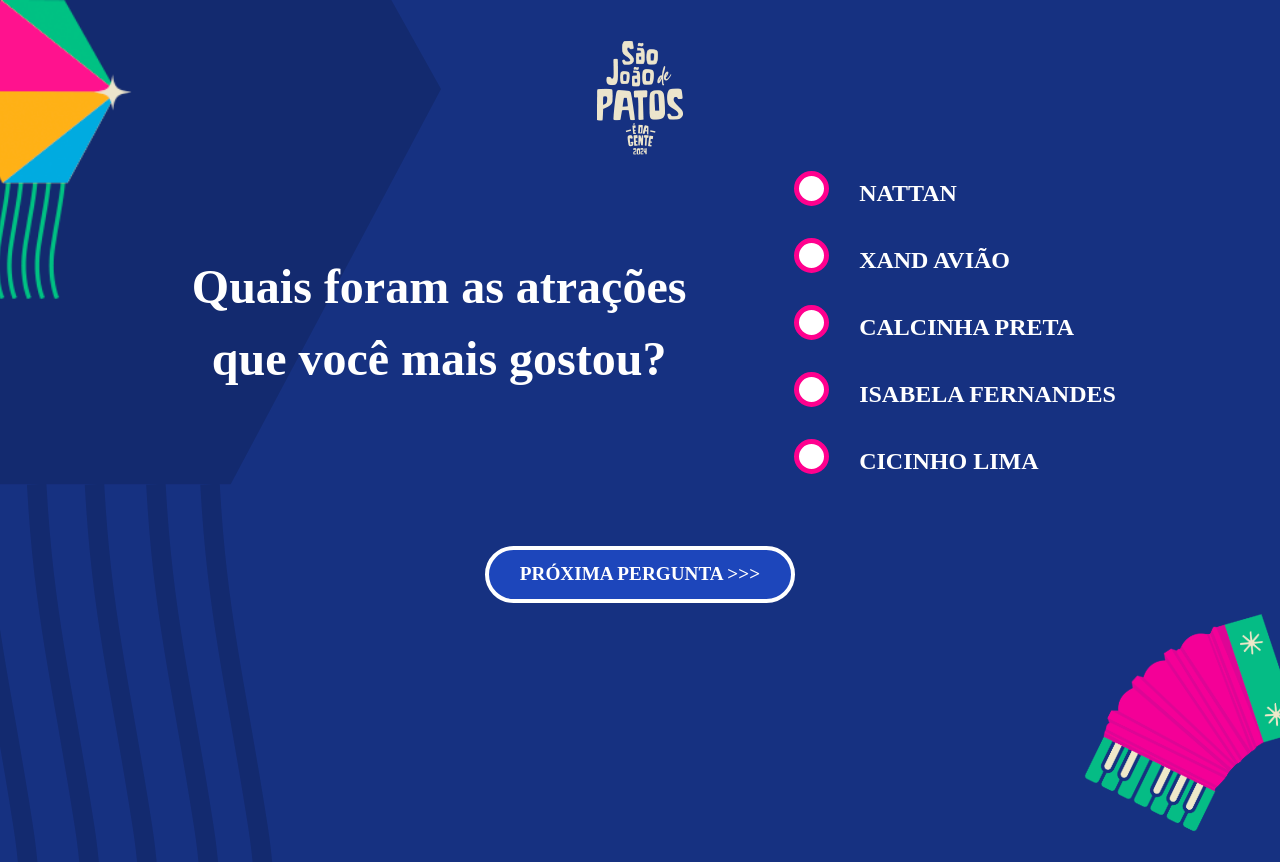
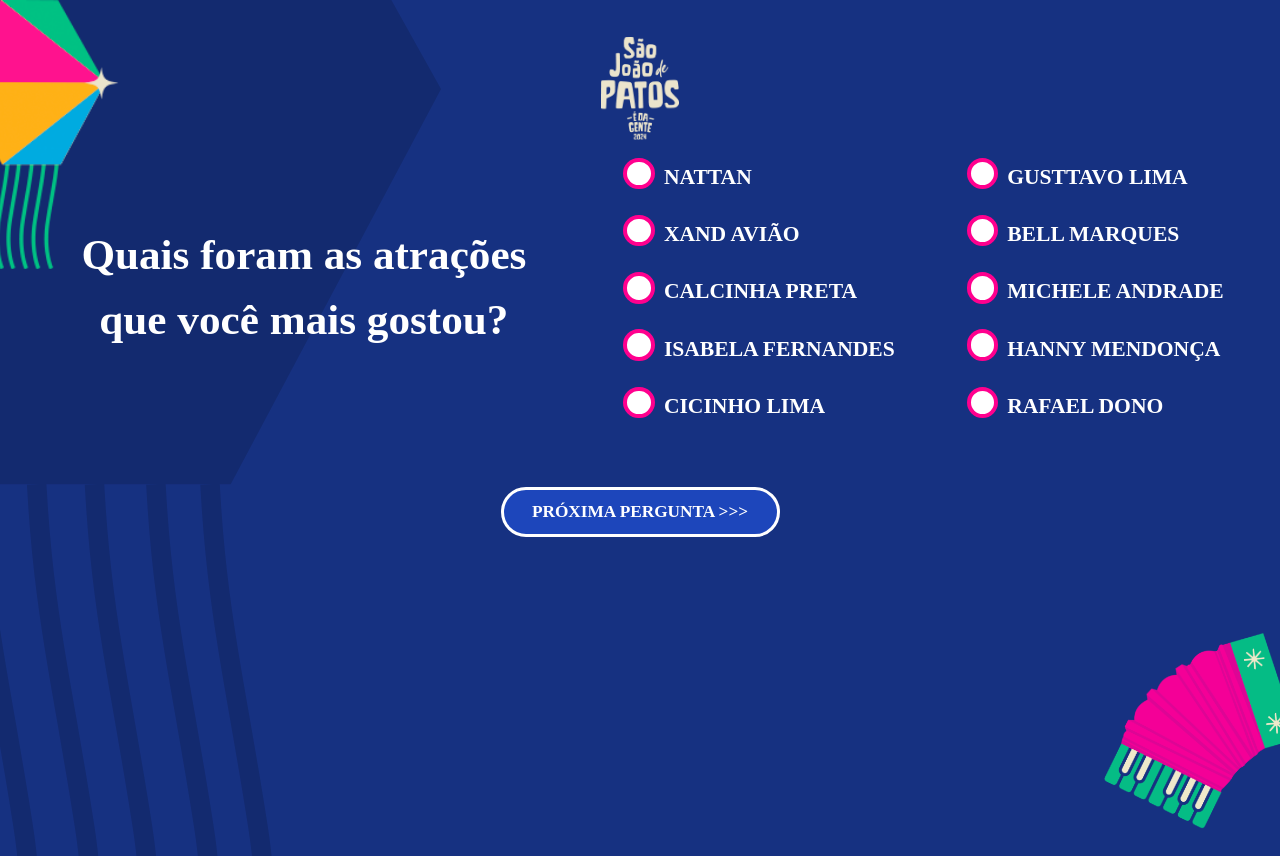
Before and after one commit to RuanDevz/S-o-Jo-o-de-patos-2024, a React (Vite) app in the folder saojoao2024/: page /question15 in a window 1280 px wide. Shown: the top 862 px of the page. Built offline with nearby package versions, Linux system fonts and the light colour scheme; a web font is replaced by a local one.

Commit message:
fear: added a news atractions

```diff
--- a/saojoao2024/src/pages/Question15/Question15.jsx
+++ b/saojoao2024/src/pages/Question15/Question15.jsx
@@ -6,6 +6,7 @@ import { useNavigate } from 'react-router-dom';
 import Context from '../../Context/Context';
 import Error from '../../components/Error/Error';
 import BalaoESanfona from '../../components/balaoesanfona/balaoesanfona';
+import './styles.css'
 
 const Question15 = () => {
   // Reset history state to prevent back navigation
@@ -65,7 +66,7 @@ const Question15 = () => {
   };
 
   return (
-    <div>
+    <div style={{zoom: zoom}}>
       <header className='flex justify-center items-center mt-5 lg:mt-10 2xl:mt-32 2xl:pb-12'>
         <Logo />
       </header>
@@ -73,9 +74,9 @@ const Question15 = () => {
         <h1 className='text-white font-bold text-center py-2 pb-4 text-2xl lg:text-5xl lg:max-w-text5 lg:leading-normal'>
           Quais foram as atrações que você mais gostou?
         </h1>
-        <section className='my-1 flex flex-col gap-7 lg:flex lg:gap-0 lg:flex-col '>
+        <section className='flex flex-col  lg:flex lg:gap-0 lg:flex-col '>
           <div>
-            <label className='flex items-center gap-5 my-3 text-white font-bold' htmlFor='NATTAN'>
+            <label className='flex items-center  text-white font-bold' htmlFor='NATTAN'>
               <InputCheck
                 type='checkbox'
                 id='NATTAN'
@@ -87,7 +88,7 @@ const Question15 = () => {
             </label>
           </div>
           <div>
-            <label className='flex items-center gap-5 my-3 text-white font-bold' htmlFor='XAND AVIÃO'>
+            <label className='flex items-center  text-white font-bold' htmlFor='XAND AVIÃO'>
               <InputCheck
                 type='checkbox'
                 id='XAND AVIÃO'
@@ -99,7 +100,7 @@ const Question15 = () => {
             </label>
           </div>
           <div>
-            <label className='flex items-center gap-5 my-3 text-white font-bold' htmlFor='CALCINHA PRETA'>
+            <label className='flex items-center  text-white font-bold' htmlFor='CALCINHA PRETA'>
               <InputCheck
                 type='checkbox'
                 id='CALCINHA PRETA'
@@ -111,7 +112,7 @@ const Question15 = () => {
             </label>
           </div>
           <div>
-            <label className='flex items-center gap-5 my-3 text-white font-bold' htmlFor='ISABELA FERNANDES'>
+            <label className='flex items-center  text-white font-bold' htmlFor='ISABELA FERNANDES'>
               <InputCheck
                 type='checkbox'
                 id='ISABELA FERNANDES'
@@ -123,7 +124,7 @@ const Question15 = () => {
             </label>
           </div>
           <div>
-            <label className='flex items-center gap-5 my-3 text-white font-bold' htmlFor='CICINHO LIMA'>
+            <label className='flex items-center  text-white font-bold' htmlFor='CICINHO LIMA'>
               <InputCheck
                 type='checkbox'
                 id='CICINHO LIMA'
@@ -132,6 +133,68 @@ const Question15 = () => {
                 onChange={() => handleOptionSelected('CICINHO LIMA')}
               />
               <span>CICINHO LIMA</span>
+            </label>
+          </div>
+        </section>
+        <section>
+        <div>
+            <label className='flex items-center my-5  text-white font-bold' htmlFor='GUSTTAVO LIMA'>
+              <InputCheck
+                type='checkbox'
+                id='GUSTTAVO LIMA'
+                value='GUSTTAVO LIMA'
+                checked={options.includes('GUSTTAVO LIMA')}
+                onChange={() => handleOptionSelected('GUSTTAVO LIMA')}
+              />
+              <span>GUSTTAVO LIMA</span>
+            </label>
+          </div>
+          <div>
+            <label className='flex items-center my-5  text-white font-bold' htmlFor='BELL MARQUES'>
+              <InputCheck
+                type='checkbox'
+                id='BELL MARQUES'
+                value='BELL MARQUES'
+                checked={options.includes('BELL MARQUES')}
+                onChange={() => handleOptionSelected('BELL MARQUES')}
+              />
+              <span>BELL MARQUES</span>
+            </label>
+          </div>
+          <div>
+            <label className='flex items-center my-5  text-white font-bold' htmlFor='MICHELE ANDRADE'>
+              <InputCheck
+                type='checkbox'
+                id='MICHELE ANDRADE'
+                value='MICHELE ANDRADE'
+                checked={options.includes('MICHELE ANDRADE')}
+                onChange={() => handleOptionSelected('MICHELE ANDRADE')}
+              />
+              <span>MICHELE ANDRADE</span>
+            </label>
+          </div>
+          <div>
+            <label className='flex items-center my-5  text-white font-bold' htmlFor='HANNY MENDONÇA'>
+              <InputCheck
+                type='checkbox'
+                id='HANNY MENDONÇA'
+                value='HANNY MENDONÇA'
+                checked={options.includes('HANNY MENDONÇA')}
+                onChange={() => handleOptionSelected('HANNY MENDONÇA')}
+              />
+              <span>HANNY MENDONÇA</span>
+            </label>
+          </div>
+          <div>
+            <label className='flex items-center my-5  text-white font-bold' htmlFor='RAFAEL DONO'>
+              <InputCheck
+                type='checkbox'
+                id='RAFAEL DONO'
+                value='RAFAEL DONO'
+                checked={options.includes('RAFAEL DONO')}
+                onChange={() => handleOptionSelected('RAFAEL DONO')}
+              />
+              <span>RAFAEL DONO</span>
             </label>
           </div>
         </section>
--- /dev/null
+++ b/saojoao2024/src/pages/Question15/styles.css
@@ -0,0 +1,3 @@
+label{
+    margin: 10px 0px;
+}
```
